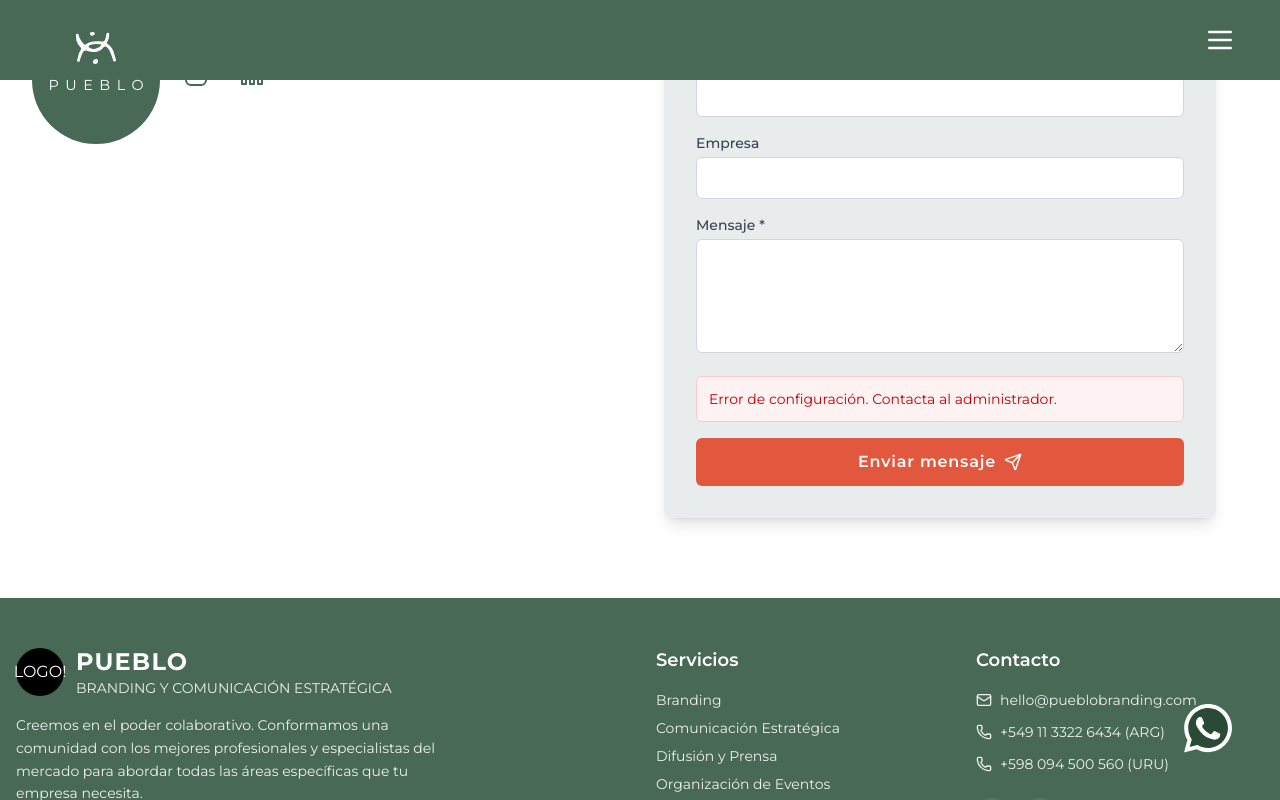
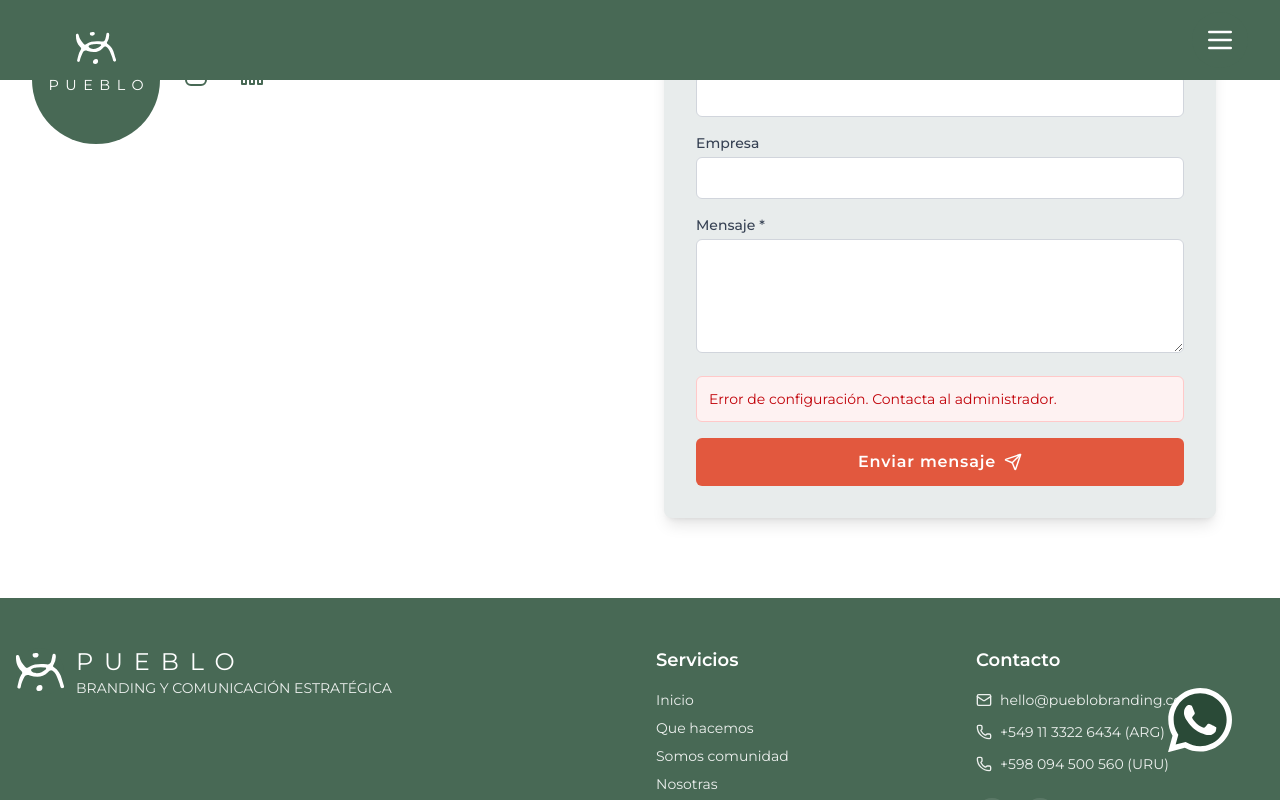
Before and after one commit to pueblobranding/pueblo, a Next.js app: page / in a window 1280 px wide. Both pictures are taken after a click on the button "Enviar mensaje". Shown: the part 3653-4453 px from the top of the page. Built offline with nearby package versions, Linux system fonts and the light colour scheme; no server answers.

Commit message:
Refactor Footer component: update layout for logo and description, enhance spacing in services and contact sections, and improve social media link styles for better visual consistency.

```diff
--- a/app/globals.css
+++ b/app/globals.css
@@ -83,13 +83,8 @@
 }
 
 .grecaptcha-badge {
-  position: absolute !important;
-  bottom: 0px;
-  left:0px;
-  opacity:30% ;
-  /* visibility: hidden; */
+  visibility: hidden;
   /* opacity: 0; /* Opcional: añade una transición suave si quieres mostrarlo después, pero para ocultarlo simplemente, visibility: hidden; es suficiente */
-  /* O la forma más simple y común es: */
   /* display: none !important; */
 }
 
--- a/components/Whatsapp.tsx
+++ b/components/Whatsapp.tsx
@@ -5,7 +5,7 @@
   return (
     <>
       <div
-        className='fixed bottom-10 right-4 lg:bottom-12 lg:right-12 z-50 size-12'
+        className='fixed bottom-10 right-4 lg:bottom-12 lg:right-12 z-50 size-12 md:size-16'
       >
         <a href="https://api.whatsapp.com/send?phone=+5491133226434&text=%20"
           target="_blank" rel="noopener noreferrer">
@@ -13,12 +13,8 @@
           <Image
             src="/whatsapp-icon.svg"
             alt="whatsapp logo"
-            width={70}
-            height={70}
-            // className="ml-6 transition-transform duration-700 "
-            // style={{
-            //   transformOrigin: 'center bottom', // Set transform origin to center bottom
-            // }}
+            width={90}
+            height={90}
           />
 
         </a>
--- a/components/carousel.tsx
+++ b/components/carousel.tsx
@@ -14,7 +14,7 @@
   ]
 
   return (
-    <div className="px-10 pt-20">
+    <div className="px-4 md:px-10 pt-20">
       <SimpleCarousel components={componentes} autoRotateInterval={4000} />
     </div>
   )
--- a/components/carousel/en-pueblo-hacemos.tsx
+++ b/components/carousel/en-pueblo-hacemos.tsx
@@ -17,7 +17,7 @@
                         />
                     </div>
 
-                    <div className="text-center text-md md:text-2xl font-bold">
+                    <div className="text-center text-md md:text-2xl font-bold text-balance">
                         <p>EN PUEBLO HACEMOS COMUNICACIÓN CON CONSCIENCIA.
                             <br /> TRANSFORMANDO MARCAS DESDE ADENTRO,
                             <br /> CONECTANDO CON SU ESENCIA Y DÁNDOLE VOZ CON PROPÓSITO.</p>
--- a/components/carousel/encontramos-que-hace.tsx
+++ b/components/carousel/encontramos-que-hace.tsx
@@ -2,11 +2,11 @@
 
     return (
         <>
-            <section className="h-full flex items-center justify-center bg-white px-4 py-">
+            <section className="h-full flex items-center justify-center px-4 py-">
                 <article className="container mx-auto max-w-6xl">
 
                     {/* <div className="text-center text-md md:text-2xl font-bold"> */}
-                    <h1 style={{ fontFamily: 'dream-avenue' }} className=" text-tigerlily text-3xl md:text-4xl lg:text-6xl text-center mb-16 tracking-wider bg-white rounded-4xl py-20 md:mx-40">
+                    <h1 style={{ fontFamily: 'dream-avenue' }} className=" text-tigerlily text-3xl md:text-4xl lg:text-6xl text-center mb-16 tracking-wider rounded-4xl py-20 md:mx-40">
                         ENCONTRAMOS
                         <br />QUE HACE LATIR
                         <br />A TU MARCA
--- a/components/carousel/fusionamos-lo-profesional.tsx
+++ b/components/carousel/fusionamos-lo-profesional.tsx
@@ -16,10 +16,10 @@
                         />
                     </div>
 
-                    <div className="text-center text-md md:text-2xl font-bold">
+                    <div className="text-center text-md md:text-2xl font-bold text-balance">
                         <p>FUSIONAMOS LO PROFESIONAL Y LO ESENCIAL, <br />
                             PARA CONTAR HISTORIAS QUE TOCAN EL CORAZON.</p>
-                            <br></br>
+                        <br />
                     </div>
                 </article>
             </section>
--- a/components/carousel/simple-carousel.tsx
+++ b/components/carousel/simple-carousel.tsx
@@ -34,7 +34,7 @@
 
   return (
     <div
-      className="h-96 w-full relative overflow-hidden"
+      className="h-96 w-full relative overflow-hidden rounded-xl"
       onMouseEnter={() => setIsPaused(true)}
       onMouseLeave={() => setIsPaused(false)}
     >
@@ -55,7 +55,7 @@
       {/* Navigation buttons */}
       <button
         onClick={prevSlide}
-        className="absolute left-4 top-1/2 -translate-y-1/2 z-20 bg-black/30 text-white p-2 rounded-full hover:bg-black/50"
+        className="absolute left-4 top-1/2 -translate-y-1/2 z-20 bg-black/20 text-white p-2 rounded-full hover:bg-black/50"
         aria-label="Anterior"
       >
         <svg
@@ -75,7 +75,7 @@
 
       <button
         onClick={nextSlide}
-        className="absolute right-4 top-1/2 -translate-y-1/2 z-20 bg-black/30 text-white p-2 rounded-full hover:bg-black/50"
+        className="absolute right-4 top-1/2 -translate-y-1/2 z-20 bg-black/20 text-white p-2 rounded-full hover:bg-black/50"
         aria-label="Siguiente"
       >
         <svg
--- a/components/footer.tsx
+++ b/components/footer.tsx
@@ -1,5 +1,6 @@
 import Link from "next/link"
 import { Instagram, Linkedin, Mail, Phone } from "lucide-react"
+import Image from "next/image"
 
 export default function Footer() {
     return (
@@ -8,21 +9,25 @@
                 <div className="grid grid-cols-1 md:grid-cols-2 lg:grid-cols-4 gap-8">
                     {/* Logo y descripción */}
                     <div className="lg:col-span-2">
-            <div className="flex items-center mb-4">
-              <div className="w-12 h-12 bg-black rounded-full flex items-center justify-center mr-3">
+                        <div className="flex flex-col justify-center md:justify-start md:flex-row items-center mb-4 ">
+                            <div className="w-12 h-12 bg-verde-opalo-100 rounded-full flex items-center justify-center mr-3">
+                                <Image
+                                    src={"/pueblologo-blanco.svg"}
+                                    width={100}
+                                    height={100}
+                                    alt="logo pueblo"
+                                />
+                            </div>
 
-              LOGO!
-
-              </div>
                             <div>
-                <h3 className="text-2xl font-bold tracking-wider">PUEBLO</h3>
-                <p className="text-sm opacity-90">BRANDING Y COMUNICACIÓN ESTRATÉGICA</p>
+                                <h3 className="hidden md:block text-2xl font-500 tracking-[0.453em] -mr-[0.453em]">PUEBLO</h3>
+                                <p className="hidden md:block text-sm opacity-90">BRANDING Y COMUNICACIÓN ESTRATÉGICA</p>
                             </div>
                         </div>
-            <p className="text-sm opacity-90 leading-relaxed max-w-md">
+                        {/* <p className="text-sm opacity-90 leading-relaxed max-w-md">
                             Creemos en el poder colaborativo. Conformamos una comunidad con los mejores profesionales y especialistas
                             del mercado para abordar todas las áreas específicas que tu empresa necesita.
-            </p>
+                        </p> */}
                     </div>
 
                     {/* Servicios */}
@@ -30,23 +35,28 @@
                         <h4 className="font-semibold text-lg mb-4">Servicios</h4>
                         <ul className="space-y-2 text-sm opacity-90">
                             <li>
-                <Link href="#branding" className="hover:text-[#e85a4f] transition-colors">
-                  Branding
+                                <Link href="#" className="hover:text-tigerlily transition-colors">
+                                    Inicio
                                 </Link>
                             </li>
                             <li>
-                <Link href="#comunicacion" className="hover:text-[#e85a4f] transition-colors">
-                  Comunicación Estratégica
+                                <Link href="#que-hacemos" className="hover:text-tigerlily transition-colors">
+                                    Que hacemos
                                 </Link>
                             </li>
                             <li>
-                <Link href="#difusion" className="hover:text-[#e85a4f] transition-colors">
-                  Difusión y Prensa
+                                <Link href="/somos-comunidad" className="hover:text-tigerlily transition-colors">
+                                    Somos comunidad
                                 </Link>
                             </li>
                             <li>
-                <Link href="#eventos" className="hover:text-[#e85a4f] transition-colors">
-                  Organización de Eventos
+                                <Link href="#nosotras" className="hover:text-tigerlily transition-colors">
+                                    Nosotras
+                                </Link>
+                            </li>
+                            <li>
+                                <Link href="#contacto" className="hover:text-tigerlily transition-colors">
+                                    Contacto
                                 </Link>
                             </li>
                         </ul>
@@ -58,7 +68,7 @@
                         <div className="space-y-3 text-sm opacity-90">
                             <div className="flex items-center">
                                 <Mail className="w-4 h-4 mr-2 flex-shrink-0" />
-                <a href="mailto:hello@pueblobranding.com" className="hover:text-[#e85a4f] transition-colors">
+                                <a href="mailto:hello@pueblobranding.com" className="hover:text-tigerlily transition-colors">
                                     hello@pueblobranding.com
                                 </a>
                             </div>
@@ -76,14 +86,14 @@
                         <div className="flex space-x-4 mt-6">
                             <a
                                 href="#"
-                className="w-8 h-8 bg-white/10 rounded-full flex items-center justify-center hover:bg-[#e85a4f] transition-colors"
+                                className="w-8 h-8 bg-white/10 rounded-full flex items-center justify-center hover:bg-tigerlily transition-colors"
                                 aria-label="Instagram"
                             >
                                 <Instagram className="w-4 h-4" />
                             </a>
                             <a
                                 href="#"
-                className="w-8 h-8 bg-white/10 rounded-full flex items-center justify-center hover:bg-[#e85a4f] transition-colors"
+                                className="w-8 h-8 bg-white/10 rounded-full flex items-center justify-center hover:bg-tigerlily transition-colors"
                                 aria-label="LinkedIn"
                             >
                                 <Linkedin className="w-4 h-4" />
@@ -96,14 +106,15 @@
                 <div className="border-t border-white/20 mt-8 pt-8">
                     <div className="flex flex-col md:flex-row justify-between items-center text-sm opacity-75">
                         <p>&copy; {new Date().getFullYear()} PUEBLO. Todos los derechos reservados.</p>
-            <div className="flex space-x-6 mt-4 md:mt-0">
-              <Link href="/privacidad" className="hover:text-[#e85a4f] transition-colors">
-                Política de Privacidad
-              </Link>
-              <Link href="/terminos" className="hover:text-[#e85a4f] transition-colors">
-                Términos de Uso
-              </Link>
-            </div>
+                        <br />
+                        <p className="max-w-80 mr-4">
+                            Este sitio está protegido por reCAPTCHA de Google,
+
+                            y se aplican la
+                            <a className="hover:text-tigerlily transition-colors" href="https://policies.google.com/privacy" target="_blank"> Política de Privacidad</a> y los
+
+                            <a className="hover:text-tigerlily transition-colors" href="https://policies.google.com/terms" target="_blank"> Términos de Servicio</a> de Google.
+                        </p>
                     </div>
                 </div>
             </div>
--- a/components/somos-comunidad.tsx
+++ b/components/somos-comunidad.tsx
@@ -1,16 +1,16 @@
 export default function SomosComunidad() {
   return (
     <div className="bg-verde-opalo-20 min-h-screen flex items-center justify-center text-white">
-      <div className="max-w-3xl bg-verde-opalo-100 py-4 md:py-20 rounded-xl mx-4 px-12">
+      <div className="max-w-3xl bg-verde-opalo-100 py-4 md:py-20 rounded-xl mx-4 px-2 md:px-12">
         <div className="text-lg md:text-xl md:text-center space-y-4 max-w-2xl px-6">
 
-          <h2 className="font-dream-avenue text-4xl md:text-6xl font-medium tracking-wider">SOMOS COMUNIDAD</h2>
+          <h2 className="font-dream-avenue text-2xl md:text-6xl font-medium tracking-widest text-center">SOMOS COMUNIDAD</h2>
 
           {/* <p className="font-bold ">
             A través del coaching estratégico y de la escucha activa con el cliente, planificamos en conjunto los pasos a dar en el camino.
           </p> */}
 
-          <p className="">
+          <p className="text-sm md:text-xl text-balance">
             Creemos en el poder colaborativo por eso conformamos una comunidad con los mejores profesionales y especialistas del mercado para abordar todas las áreas específicas que tu empresa necesita.
           </p>
         </div>
```
Also changed, not shown: components/que-hacemos.tsx (+1 -6 lines). Lines whose indentation alone changed are shown as unchanged.
